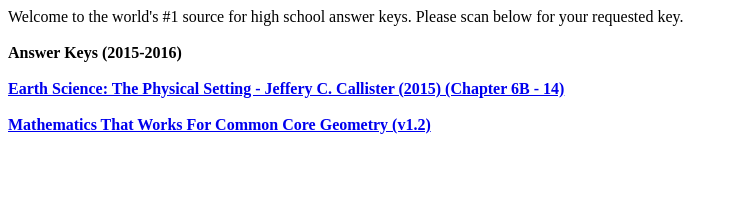
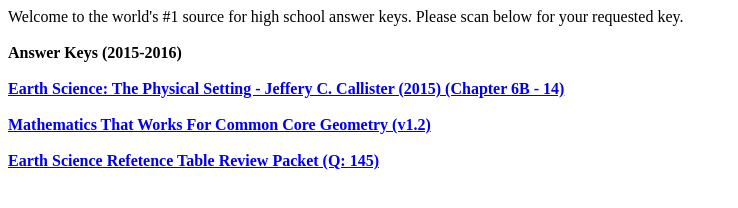
Before and after one commit to AnswerKeys/AnswerKeys.github.io, a plain HTML site: page index.html in a window 1280 px wide. Shown: the whole page, without its empty margins (0-738 px from the left). Drawn offline with Linux system fonts and the light colour scheme.

Commit message:
Update index.html

```diff
--- a/index.html
+++ b/index.html
@@ -11,3 +11,6 @@ Welcome to the world's #1 source for high school answer keys. Please scan below
 <br>
 <br>
 <a href="http://www.csh.k12.ny.us/webpages/jmendreski/files/cc%20geom%20workbookanswers%202_26_15jm_.pdf">Mathematics That Works For Common Core Geometry (v1.2)</a>
+<br>
+<br>
+<a href="http://www.frontier.wnyric.org/cms/lib/NY19000265/Centricity/Domain/85/ESRT_2010_ed_review_sheet.pdf">Earth Science Refetence Table Review Packet (Q: 145)</a>
```
